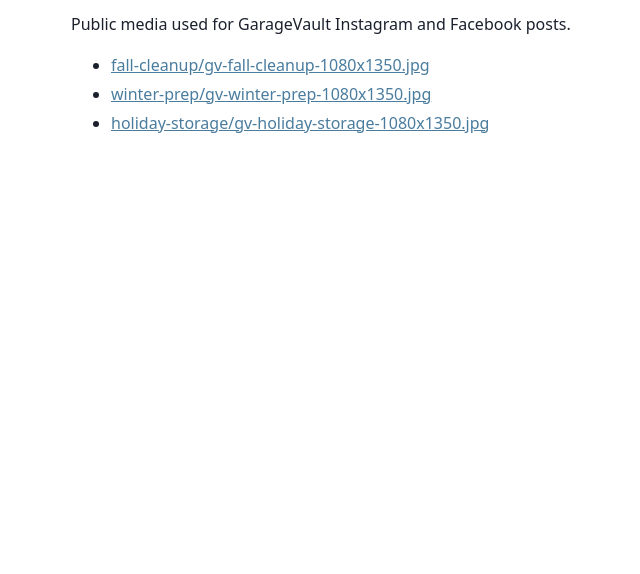
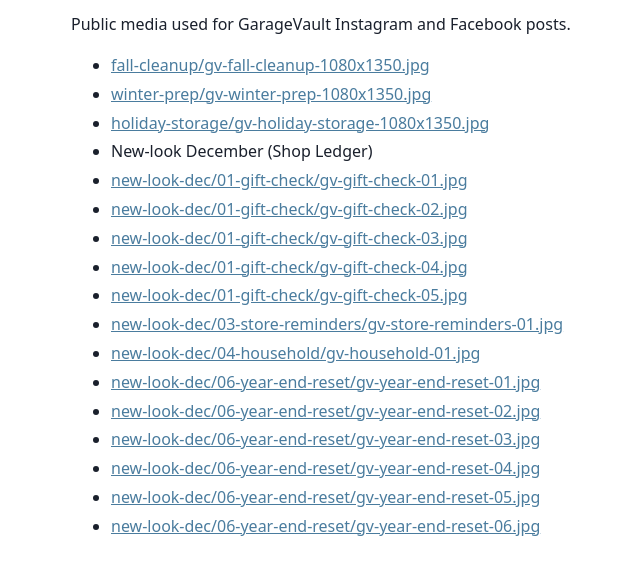
Before and after one commit to cmiecz/garagevault-social-assets, a plain HTML site: page index.html in a window 1280 px wide. Shown: the part 62-636 px from the top of the page, without its empty margins (209-849 px from the left). Drawn offline with Linux system fonts and the light colour scheme.

Commit message:
Add Shop Ledger December stills and carousels.
Host the approved gift-check, store-reminders, household, and year-end reset images for Buffer scheduling.

```diff
--- a/index.html
+++ b/index.html
@@ -18,6 +18,20 @@
     <li><a href="fall-cleanup/gv-fall-cleanup-1080x1350.jpg">fall-cleanup/gv-fall-cleanup-1080x1350.jpg</a></li>
     <li><a href="winter-prep/gv-winter-prep-1080x1350.jpg">winter-prep/gv-winter-prep-1080x1350.jpg</a></li>
     <li><a href="holiday-storage/gv-holiday-storage-1080x1350.jpg">holiday-storage/gv-holiday-storage-1080x1350.jpg</a></li>
+    <li>New-look December (Shop Ledger)</li>
+    <li><a href="new-look-dec/01-gift-check/gv-gift-check-01.jpg">new-look-dec/01-gift-check/gv-gift-check-01.jpg</a></li>
+    <li><a href="new-look-dec/01-gift-check/gv-gift-check-02.jpg">new-look-dec/01-gift-check/gv-gift-check-02.jpg</a></li>
+    <li><a href="new-look-dec/01-gift-check/gv-gift-check-03.jpg">new-look-dec/01-gift-check/gv-gift-check-03.jpg</a></li>
+    <li><a href="new-look-dec/01-gift-check/gv-gift-check-04.jpg">new-look-dec/01-gift-check/gv-gift-check-04.jpg</a></li>
+    <li><a href="new-look-dec/01-gift-check/gv-gift-check-05.jpg">new-look-dec/01-gift-check/gv-gift-check-05.jpg</a></li>
+    <li><a href="new-look-dec/03-store-reminders/gv-store-reminders-01.jpg">new-look-dec/03-store-reminders/gv-store-reminders-01.jpg</a></li>
+    <li><a href="new-look-dec/04-household/gv-household-01.jpg">new-look-dec/04-household/gv-household-01.jpg</a></li>
+    <li><a href="new-look-dec/06-year-end-reset/gv-year-end-reset-01.jpg">new-look-dec/06-year-end-reset/gv-year-end-reset-01.jpg</a></li>
+    <li><a href="new-look-dec/06-year-end-reset/gv-year-end-reset-02.jpg">new-look-dec/06-year-end-reset/gv-year-end-reset-02.jpg</a></li>
+    <li><a href="new-look-dec/06-year-end-reset/gv-year-end-reset-03.jpg">new-look-dec/06-year-end-reset/gv-year-end-reset-03.jpg</a></li>
+    <li><a href="new-look-dec/06-year-end-reset/gv-year-end-reset-04.jpg">new-look-dec/06-year-end-reset/gv-year-end-reset-04.jpg</a></li>
+    <li><a href="new-look-dec/06-year-end-reset/gv-year-end-reset-05.jpg">new-look-dec/06-year-end-reset/gv-year-end-reset-05.jpg</a></li>
+    <li><a href="new-look-dec/06-year-end-reset/gv-year-end-reset-06.jpg">new-look-dec/06-year-end-reset/gv-year-end-reset-06.jpg</a></li>
   </ul>
 </body>
 </html>
```
Also changed, not shown: new-look-dec/01-gift-check/gv-gift-check-01.jpg (added), new-look-dec/01-gift-check/gv-gift-check-02.jpg (added), new-look-dec/01-gift-check/gv-gift-check-03.jpg (added), new-look-dec/01-gift-check/gv-gift-check-04.jpg (added), new-look-dec/01-gift-check/gv-gift-check-05.jpg (added), new-look-dec/03-store-reminders/gv-store-reminders-01.jpg (added), new-look-dec/04-household/gv-household-01.jpg (added), new-look-dec/06-year-end-reset/gv-year-end-reset-01.jpg (added), new-look-dec/06-year-end-reset/gv-year-end-reset-02.jpg (added), new-look-dec/06-year-end-reset/gv-year-end-reset-03.jpg (added), new-look-dec/06-year-end-reset/gv-year-end-reset-04.jpg (added), new-look-dec/06-year-end-reset/gv-year-end-reset-05.jpg (added), new-look-dec/06-year-end-reset/gv-year-end-reset-06.jpg (added).
